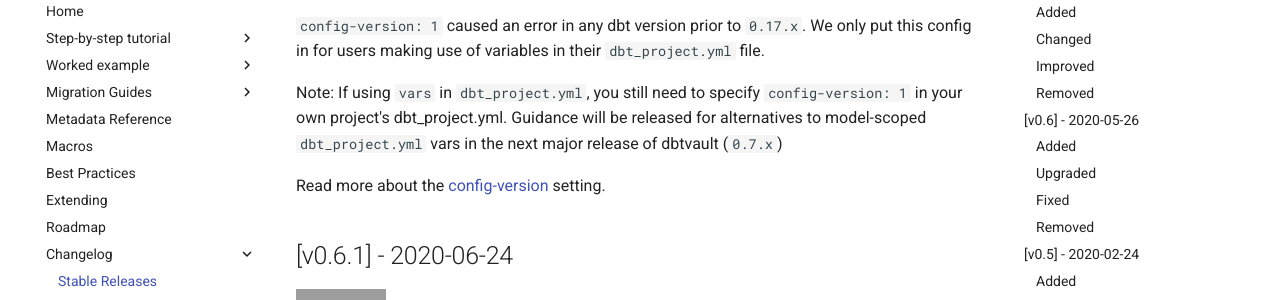
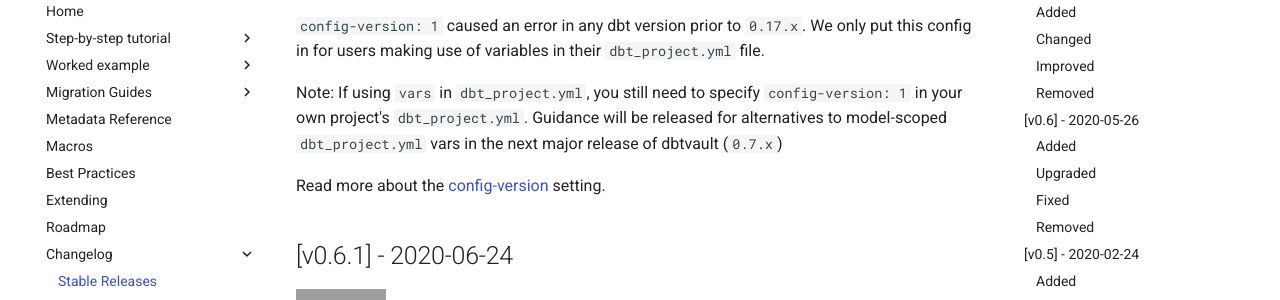
Before and after one commit to Datavault-UK/automate-dv-docs, an MkDocs documentation site: the page built from docs/changelog/stable.md, in a window 1280 px wide and 900 px high, scrolled down 337 px. Shown: the part 177-477 px from the top of the window. Built offline with MkDocs 1.6.1 and Material for MkDocs 9.7.7, drawn with Linux system fonts in a browser that asks for light colours; comment, search, counter and statistics services are not loaded; grey boxes are pictures that could not be loaded.

```diff
--- a/docs/changelog/stable.md
+++ b/docs/changelog/stable.md
@@ -16,7 +16,7 @@ and this project adheres to [Semantic Versioning](https://semver.org/spec/v2.0.0
 `config-version: 1` caused an error in any dbt version prior to `0.17.x`. We only put this config
 in for users making use of variables in their `dbt_project.yml` file.
 
-Note: If using `vars` in `dbt_project.yml`, you still need to specify `config-version: 1` in your own project's dbt_project.yml.
+Note: If using `vars` in `dbt_project.yml`, you still need to specify `config-version: 1` in your own project's `dbt_project.yml`.
 Guidance will be released for alternatives to model-scoped `dbt_project.yml` vars in the next major release of dbtvault (`0.7.x`)
 
 Read more about the [config-version](https://docs.getdbt.com/docs/guides/migration-guide/upgrading-to-0-17-0/) setting.
```
